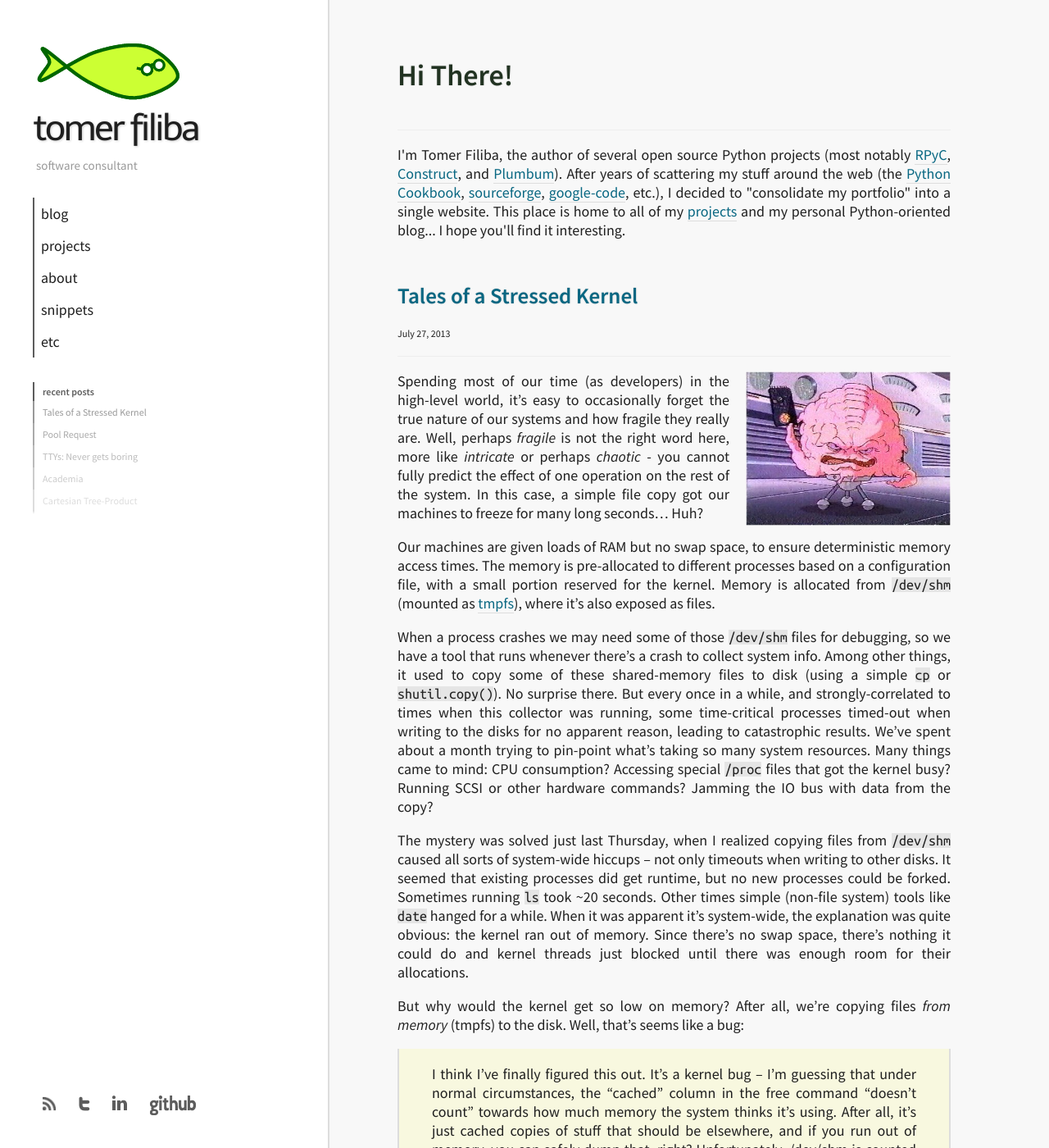
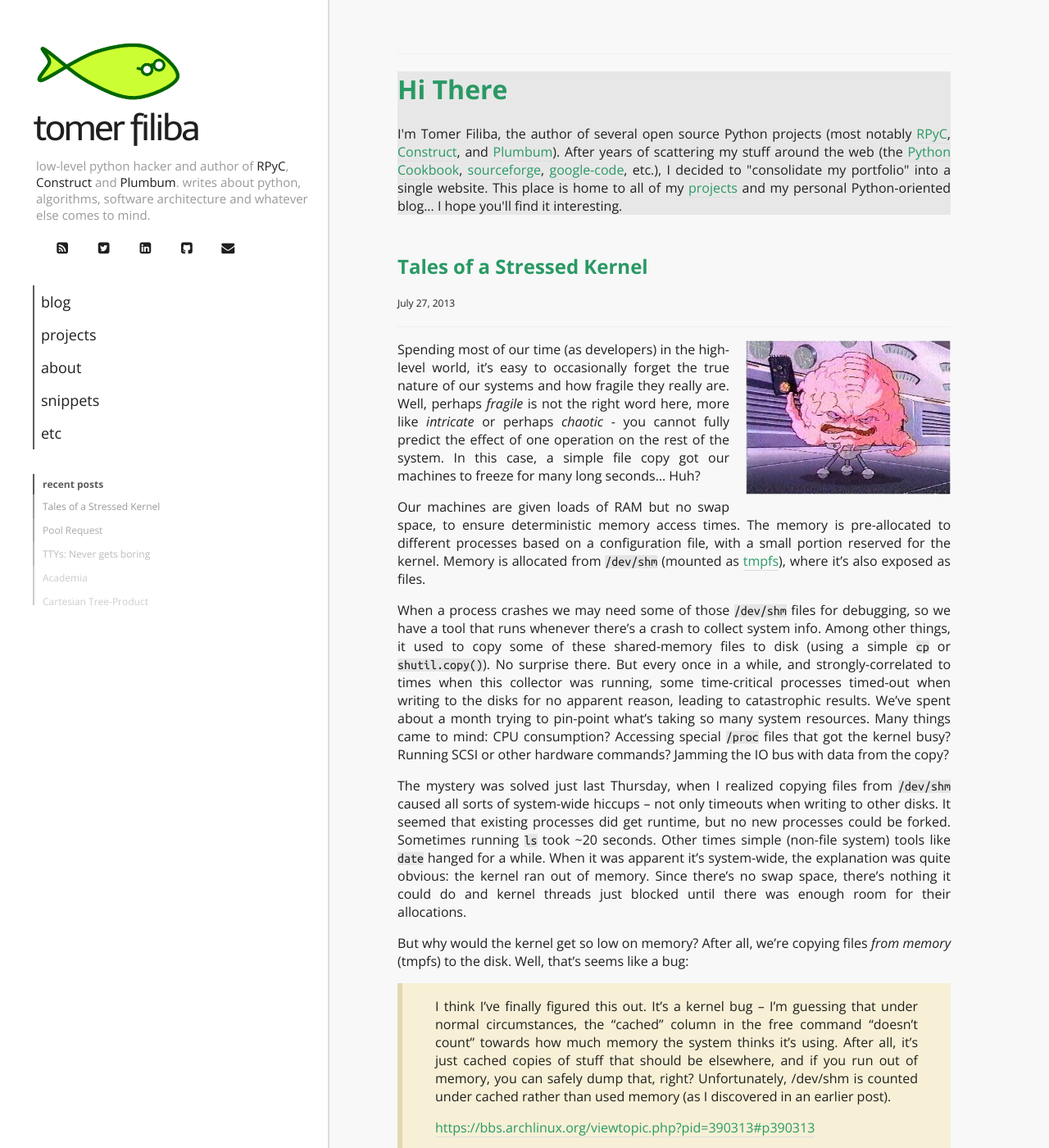
Before and after one commit to tomerfiliba/tomerfiliba.github.io, a Jekyll site: the page built from index.html, in a window 1280 px wide and 1400 px high. Shown: the whole window at 82% size. Built offline with Jekyll 4.4.1, drawn with Linux system fonts in a browser that asks for light colours; Markdown is read by kramdown in place of the engine named in the settings.

Commit message:
new layout

```diff
--- a/404.html
+++ b/404.html
@@ -4,4 +4,4 @@ title: ENOENT
 description: Page not found
 ---
 
-<a href="http://linux.die.net/man/3/errno">No such file or directory</a>
+No such file or directory
--- a/_layouts/default.html
+++ b/_layouts/default.html
@@ -10,6 +10,9 @@ layout: nil
     <title>{{ page.title }} / Tomer Filiba</title>
     <meta name="author" content="Tomer Filiba" />
 
+    <!--[if lt IE 9]>
+    <script src="http://html5shim.googlecode.com/svn/trunk/html5.js"></script><![endif]-->
+
     <meta name="HandheldFriendly" content="True" />
     <meta name="MobileOptimized" content="320" />
     <meta name="viewport" content="width=device-width, initial-scale=1" />
@@ -21,10 +24,14 @@ layout: nil
     <link rel="prerender" href="http://tomerfiliba.com/blog" />
     <link rel="prerender" href="http://tomerfiliba.com/projects" />
     <link rel="prerender" href="http://tomerfiliba.com/about" />
-    <link rel="prerender" href="http://tomerfiliba.com/snippets" />
+    <link rel="prerender" href="http://tomerfiliba.com/recipes" />
     <link rel="prerender" href="http://tomerfiliba.com/etc" />
 
-    <link href='http://fonts.googleapis.com/css?family=Source+Sans+Pro:400,600,400italic|Telex|Ubuntu+Mono' rel='stylesheet' type='text/css' />
+    <link href='http://fonts.googleapis.com/css?family=Open+Sans:400italic,700italic,400,700|Telex|Ubuntu+Mono' rel='stylesheet' type='text/css'>
+
+    <link rel="stylesheet" href="/static/css/fontello.css">
+    <!--[if IE 7]>
+    <link rel="stylesheet" href="css/fontello-ie7.css"><![endif]-->
 
     {% if page.feed_link %}
         {% assign feed_link = page.feed_link %}
@@ -59,7 +66,19 @@ layout: nil
             <a href="http://tomerfiliba.com/" title="Home">
             <img src="/static/logos/fish-logo.png"/><span id="sitename">tomer filiba</span>
             </a>
-            <div id="tagline">software consultant</div>
+            <div id="tagline">
+                low-level python hacker and author of <a href="http://rpyc.readthedocs.com">RPyC</a>,
+                <a href="http://construct.readthedocs.com">Construct</a> and <a href="http://plumbum.readthedocs.com">Plumbum</a>.
+                writes about python, algorithms, software architecture and whatever else comes to mind.
+            </div>
+            <div id="social">
+	            <a href="{{feed_link}}" title="RSS feed"><i class="icon-rss-squared"></i></a>
+	            <a href="http://goo.gl/jbL7fX" title="Follow me on Twitter"><i class="icon-twitter-squared"></i></a>
+	            <a href="http://goo.gl/uZuisr" title="Linkedin Profile"><i class="icon-linkedin-squared"></i></a>
+	            <!-- i class="icon-facebook-squared-1"></i-->
+                <a href="http://goo.gl/y9Rwe0" title="Open Source projects"><i class="icon-github-squared"></i></a>
+	            <a href="mailto:contact@tomerfiliba.com" title="Contact me"><i class="icon-mail-alt"></i></a>
+            </div>
         </div>
 
         <div id="navigation">
@@ -79,22 +98,15 @@ layout: nil
             <div id="recent-title">recent posts</div>
             {% for p in site.posts limit: 30%}
             {% unless p.draft %}
-                {% if forloop.index < 6 %}
+                {% if forloop.index < 4 %}
                 <div class="menuitem fading{{forloop.index}}">
                 {% else %}
-                <div class="menuitem fading6">
+                <div class="menuitem fading4">
                 {%endif %}
                     <a href="{{p.url}}" title="under /{{p.categories | first}}">{{p.title}}</a>
                 </div>
             {% endunless %}
             {% endfor %}
-        </div>
-
-        <div id="social">
-            <a href="/atom.xml"><img src="/static/logos/rss.png" title="rss feed"/></a>
-            <a href="http://twitter.com/tomerfiliba"><img src="/static/logos/twitter.png" title="twitter profile"/></a>
-            <a href="http://il.linkedin.com/in/tomerfiliba"><img src="/static/logos/linkedin.png" title="linkedin profile"/></a>
-            <a href="http://github.com/tomerfiliba"><img src="/static/logos/github24.png" title="github profile"/></a>
         </div>
     </div>
 
@@ -103,7 +115,9 @@ layout: nil
             <!--div id="socialbox"></div-->
 
             <div class="section">
+            {% if page.title %}
             <h1>{{page.title}}</h1>
+            {% endif %}
             {% if page.date %}
             <span class="byline">By Tomer Filiba</span>
             <span class="datebox">{{ page.date | date: '%B %d, %Y' }}</span>
--- a/index.html
+++ b/index.html
@@ -1,10 +1,11 @@
 ---
 layout: default
 section: home
-title: Hi There!
-description: "Tomer Filiba's blog"
+description: "Tomer Filiba's homepage and blog"
 ---
 
+<div id="title-box">
+<h1>Hi There</h1>
 <p>I'm Tomer Filiba, the author of several open source Python projects (most notably
 <a href="http://rpyc.sourceforge.net">RPyC</a>, <a href="http://construct.readthedocs.org/">Construct</a>,
 and <a href="http://plumbum.readthedocs.org">Plumbum</a>). After years of scattering my stuff
@@ -14,6 +15,7 @@ around the web (the <a href="http://code.activestate.com/recipes/users/2520014/"
 I decided to "consolidate my portfolio" into a single website. This place is home to all of my
 <a href="http://tomerfiliba.com/projects">projects</a> and my personal Python-oriented blog...
 I hope you'll find it interesting.</p>
+</div>
 
 {% for post in site.categories.blog limit: 4 %}
 {% unless post.draft %}
--- /dev/null
+++ b/static/css/fontello.css
@@ -0,0 +1,58 @@
+@font-face {
+  font-family: 'fontello';
+  src: url('../font/fontello.eot?71299467');
+  src: url('../font/fontello.eot?71299467#iefix') format('embedded-opentype'),
+       url('../font/fontello.woff?71299467') format('woff'),
+       url('../font/fontello.ttf?71299467') format('truetype'),
+       url('../font/fontello.svg?71299467#fontello') format('svg');
+  font-weight: normal;
+  font-style: normal;
+}
+/* Chrome hack: SVG is rendered more smooth in Windozze. 100% magic, uncomment if you need it. */
+/* Note, that will break hinting! In other OS-es font will be not as sharp as it could be */
+/*
+@media screen and (-webkit-min-device-pixel-ratio:0) {
+  @font-face {
+    font-family: 'fontello';
+    src: url('../font/fontello.svg?71299467#fontello') format('svg');
+  }
+}
+*/
+
+ [class^="icon-"]:before, [class*=" icon-"]:before {
+  font-family: "fontello";
+  font-style: normal;
+  font-weight: normal;
+  speak: none;
+
+  display: inline-block;
+  text-decoration: inherit;
+  width: 1em;
+  margin-right: .2em;
+  text-align: center;
+  /* opacity: .8; */
+
+  /* For safety - reset parent styles, that can break glyph codes*/
+  font-variant: normal;
+  text-transform: none;
+
+  /* fix buttons height, for twitter bootstrap */
+  line-height: 1em;
+
+  /* Animation center compensation - margins should be symmetric */
+  /* remove if not needed */
+  margin-left: .2em;
+
+  /* you can be more comfortable with increased icons size */
+  /* font-size: 120%; */
+
+  /* Uncomment for 3D effect */
+  /* text-shadow: 1px 1px 1px rgba(127, 127, 127, 0.3); */
+}
+
+.icon-mail-alt:before { content: '\e803'; } /* '' */
+.icon-rss-squared:before { content: '\e802'; } /* '' */
+.icon-github-squared:before { content: '\e800'; } /* '' */
+.icon-twitter-squared:before { content: '\e801'; } /* '' */
+.icon-linkedin-squared:before { content: '\e80b'; } /* '' */
+.icon-facebook-squared-1:before { content: '\e809'; } /* '' */
--- a/static/css/theme.css
+++ b/static/css/theme.css
@@ -6,8 +6,8 @@ html {
 }
 
 body {
-    font-family: 'Source Sans Pro', 'Trebuchet MS', sans-serif;
-    font-size: 18px;
+    font-family: 'Open Sans', sans-serif;
+    font-size: 16px;
     font-weight: normal;
     color: #1f1f1f;
     padding: 0;
@@ -55,7 +55,7 @@ li code, p code {
 }
 
 a, a:active, a:visited, a:link {
-    color: #086782;
+    color: #2A9964;
     text-decoration: none;
     border-bottom: 1px solid #ddd;
 }
@@ -110,7 +110,6 @@ a img {
     font-size: 44px;
     letter-spacing: -3px;
     display: block;
-    text-shadow: 1px 1px 3px #ccc;
 }
 
 #tagline {
@@ -118,6 +117,26 @@ a img {
     padding: 10px 0 0px 4px;
     font-size: 15px;
 }
+
+#social {
+    padding: 12px 0 0 13px;
+}
+
+#social a {
+    border: none;
+    display: inline-block;
+    padding: 7px 12px 5px 12px;
+    -webkit-transition: 0.1s ease;
+    -moz-transition: 0.1s ease;
+    -o-transition: 0.1s ease;
+    -ms-transition: 0.1s ease;
+    transition: 0.1s ease;
+}
+
+#social a:hover {
+    padding: 3px 12px 9px 12px;
+}
+
 
 div.menuitem {
     -webkit-transition: 0.2s ease;
@@ -158,14 +177,6 @@ div.menuitem a {
 
 #navigation div.menuitem:hover a {
     color: #ED9D13;
-}
-
-#navigation div.expander {
-    /*-webkit-transition: 0;
-    -moz-transition: 0;
-    -o-transition: 0;
-    -ms-transition: 0;
-    transition: 0;*/
 }
 
 #navigation div.expander div.menuitem {
@@ -323,37 +334,7 @@ div.menuitem a {
     color: #ED9D13;
 }
 
-/***/
-
-#social {
-    position: fixed;
-    left: 27px;
-    bottom: 30px;
-    list-style-type: none;
-    margin:4px 0 0 0;
-    padding: 12px 0 0 13px;
-}
-
-#social a {
-    border: none;
-}
-
-#social a img {
-    padding: 7px 12px 5px 12px;
-    -webkit-transition: 0.1s ease;
-    -moz-transition: 0.1s ease;
-    -o-transition: 0.1s ease;
-    -ms-transition: 0.1s ease;
-    transition: 0.1s ease;
-}
-
-#social a:hover img {
-    padding: 3px 12px 9px 12px;
-}
-
-
 /************************************************************************************************/
-
 
 #main {
     position: relative;
@@ -372,8 +353,7 @@ div.menuitem a {
 #content h1, #content h2, #content h3, #content h4, #content h5 {
     font-family: inherit;
     text-align: left;
-    color: #232;
-    text-shadow: 0px 0px 2px #CCC;
+    color: #2A9964;
 }
 
 #content[dir="rtl"] h1, #content[dir="rtl"] h2, #content[dir="rtl"] h3, #content[dir="rtl"] h4, #content[dir="rtl"] h5 {
@@ -386,6 +366,10 @@ div.menuitem a {
 
 #content img {
     max-width: 100%;
+}
+
+#title-box {
+	background-color: #E7E7E7;
 }
 
 #main div.section {
@@ -462,11 +446,10 @@ div.menuitem a {
 /************************************************************************************************/
 
 #main blockquote {
-    background: #F8F8DF;
+    background: #F7F0D6;
     padding: 1px 40px;
     margin: 0;
-    border-left: 2px solid #ddd;
-    border-right: 2px solid #ddd;
+    border-left: 6px solid #E2D7B0;
 }
 
 #main highlight {
@@ -503,17 +486,10 @@ div.menuitem a {
     #footer {
         left: 60px;
     }
-
-    #sidebar #social {
-        left: 0px;
-    }
 }
 
 @media only screen and (max-height:770px)
 {
-    #sidebar #social {
-        bottom: 0px;
-    }
     #footer {
         bottom: 14px;
     }
@@ -524,9 +500,6 @@ div.menuitem a {
     #sidebar #recent {
         display: none;
     }
-    #sidebar #social {
-        bottom: 30px;
-    }
     #footer {
         bottom: 44px;
     }
@@ -534,9 +507,6 @@ div.menuitem a {
 
 @media only screen and (max-height:510px)
 {
-    #sidebar #social {
-        display: none;
-    }
     #footer {
         bottom: 44px;
     }
@@ -554,9 +524,6 @@ div.menuitem a {
     }
 
     #sidebar #recent {
-        display: none;
-    }
-    #sidebar #social {
         display: none;
     }
 
```
Also changed, not shown: static/css/fontello-codes.css (added, +7 -0 lines), static/css/fontello-embedded.css (added, +60 -0 lines), static/css/fontello-ie7-codes.css (added, +7 -0 lines), static/css/fontello-ie7.css (added, +18 -0 lines), static/font/config.json (added, +44 -0 lines), static/font/fontello.ttf (added), static/font/fontello.woff (added), static/tmp/github.png (deleted), static/tmp/linkedin.png (deleted), static/tmp/rss.png (deleted), static/tmp/twitter.png (deleted), 2 other files.
